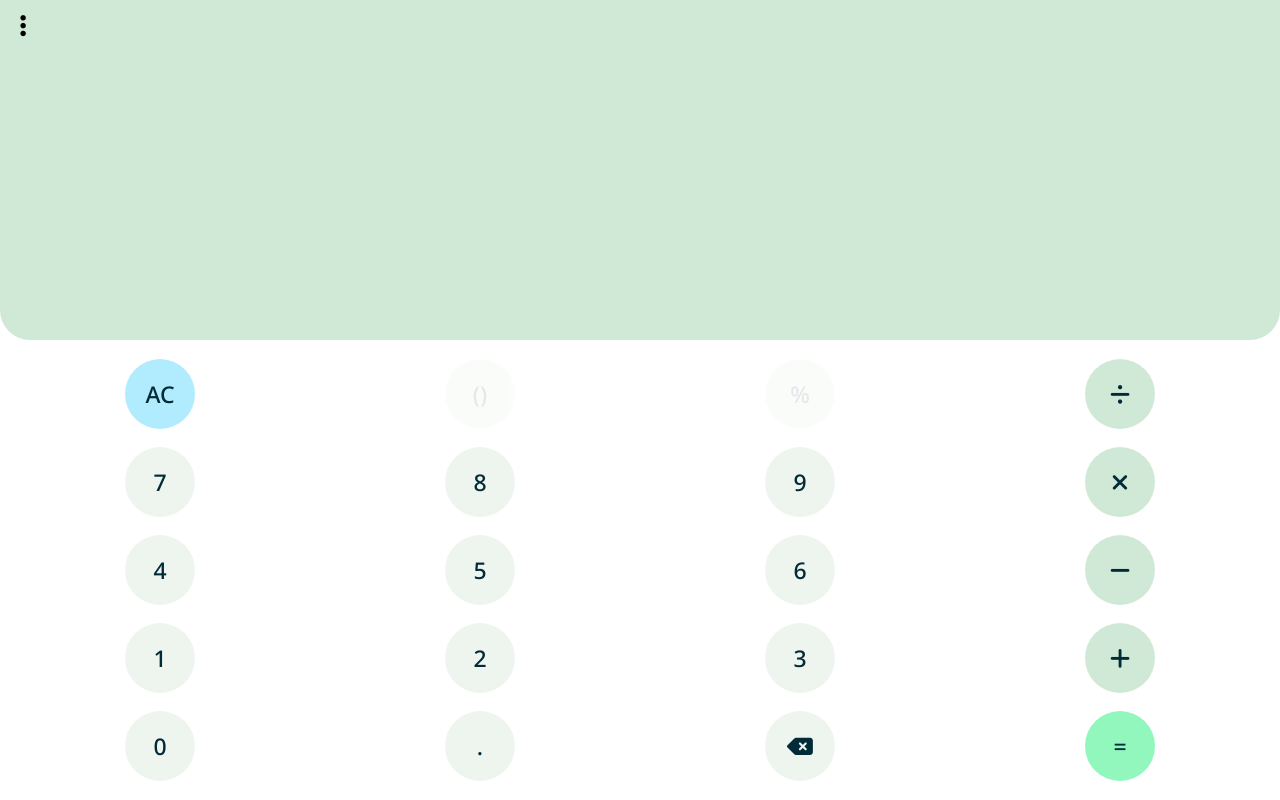
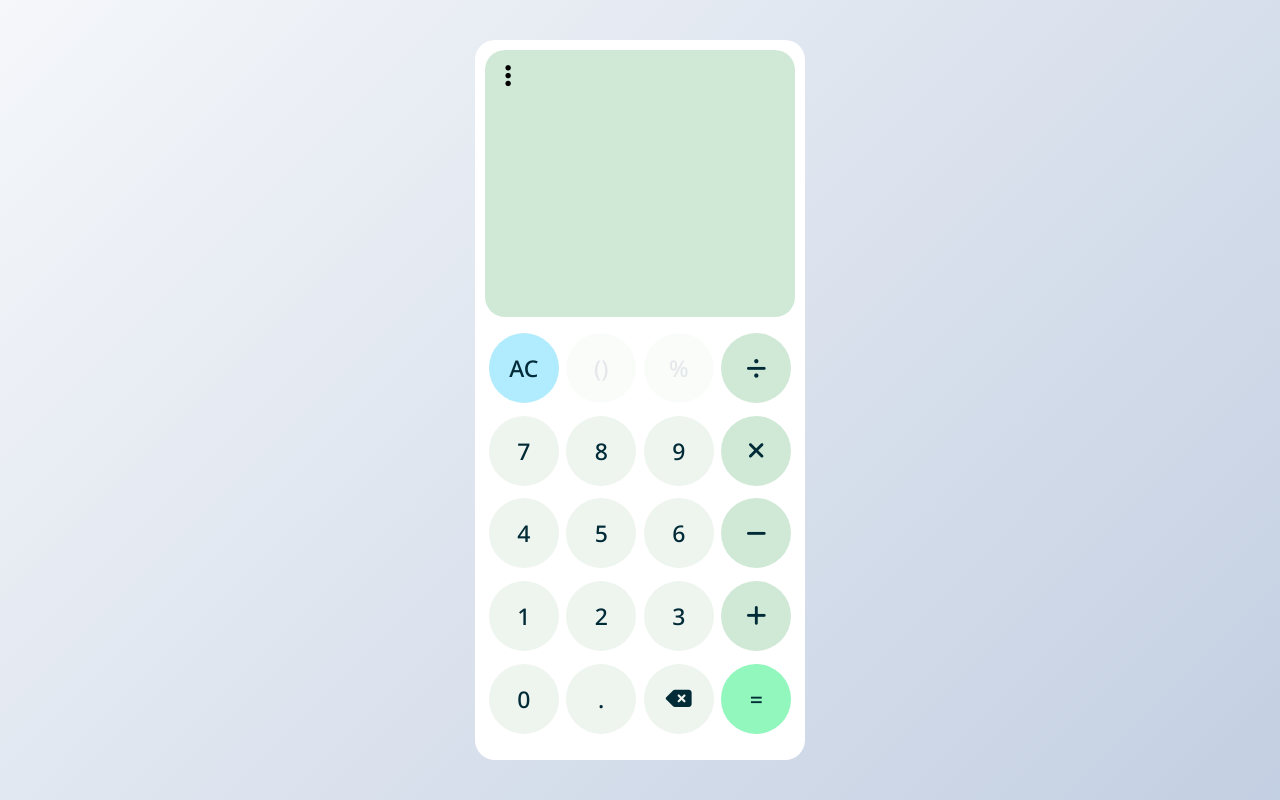
Before and after one commit to Ehsan-c137/Calculator, a plain HTML site: page index.html in a window 1280 px wide. Drawn offline with nearby package versions, Linux system fonts and the light colour scheme.

Commit message:
make UI of desktop users better

```diff
--- a/style/index.scss
+++ b/style/index.scss
@@ -19,14 +19,23 @@
    flex-grow: 1;
 }
 
-// @media screen and (min-width: 31.25rem) {
-//    .main {
-//       flex-direction: row-reverse;
-//    }
-//    .keys {
-//       width: 30rem;
-//    }
-//    .board {
-//       width: 50rem;
-//    }
-// }
+@media screen and (min-width: 30rem) {
+   body {
+      display: flex;
+      justify-content: center;
+      align-items: center;
+      background-image: linear-gradient(135deg, #f5f7fa 0%, #c3cfe2 100%);
+   }
+   .main {
+      display: flex;
+      justify-content: center;
+      background-color: white;
+      padding: 1rem;
+      max-width: 33rem;
+      height: 90%;
+      border-radius: 2rem;
+   }
+   .board {
+      border-radius: 2rem;
+   }
+}
```
Also changed, not shown: style/index.css, 1 other file.
